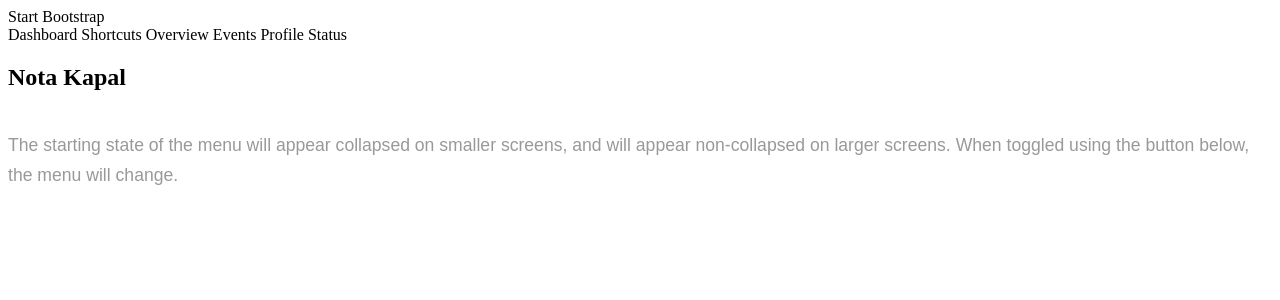
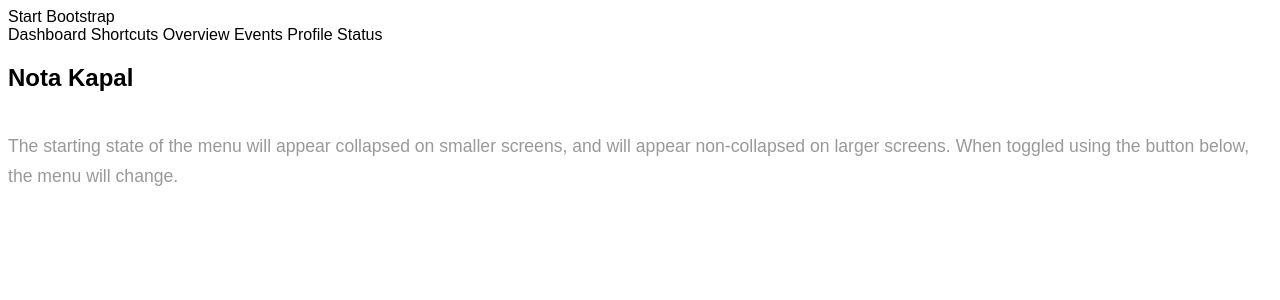
Before and after one commit to nevada002/ipc, a PHP site: page /banotakapal.html in a window 1280 px wide. Shown: the top 300 px of the page. Run offline with PHP 8.4, Linux system fonts and the light colour scheme.

Commit message:
danil ga ngerti pull

```diff
--- a/pelindo/assets/css/style.css
+++ b/pelindo/assets/css/style.css
@@ -1,4 +1,3 @@
-<<<<<<< HEAD
 @charset "UTF-8";
 
 :root {
@@ -59,12 +58,6 @@
 *::after {
   box-sizing: border-box;
 }
-=======
-/*
-    DEMO STYLE
-*/
-@import "https://fonts.googleapis.com/css?family=Poppins:300,400,500,600,700";
->>>>>>> a14c12509d0029a67b248db44a7a683dcc2331d1
 
 
 body {
```
